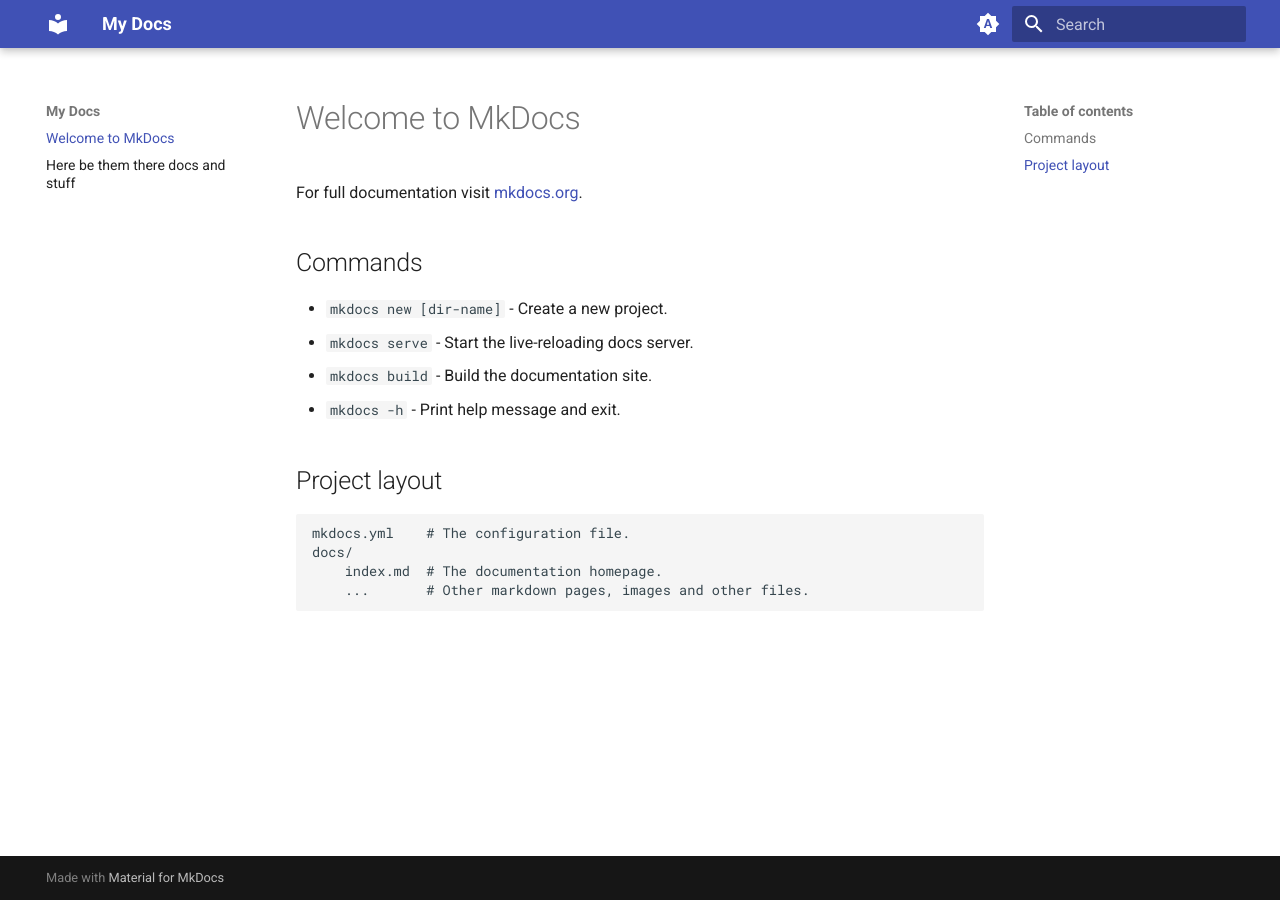
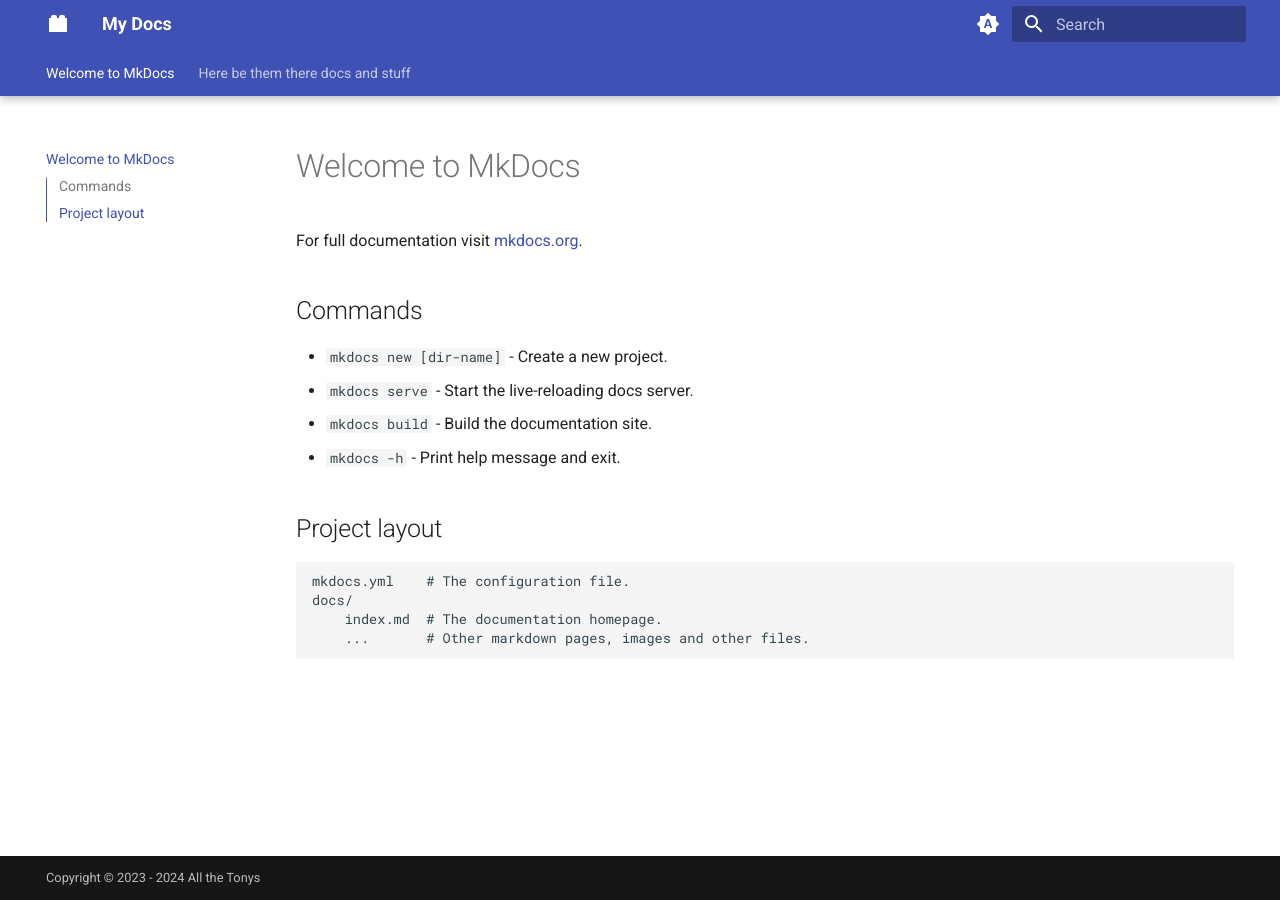
Before and after one commit to RaneyDazed/page-testerino, an MkDocs documentation site: the page built from docs/index.md, in a window 1280 px wide. Built offline with MkDocs 1.6.1 and Material for MkDocs 9.7.7, drawn with Linux system fonts in a browser that asks for light colours.

Commit message:
feat: Add logo to material theme

```diff
--- a/mkdocs.yml
+++ b/mkdocs.yml
@@ -1,6 +1,8 @@
 site_name: My Docs
 theme:
   name: material
+  icon:
+    logo: material/toy-brick
   palette:
 
     # Palette toggle for automatic mode
@@ -22,3 +24,31 @@
       toggle:
         icon: material/brightness-4
         name: Switch to system preference
+
+  language: en
+
+  features:
+#     - navigation.instant
+    - navigation.tracking
+    - navigation.tabs
+    - navigation.tabs.sticky
+    - navigation.sections
+    - navigation.path
+    - toc.follow
+    - toc.integrate
+    - navigation.top
+    - search.suggest
+    - search.highlight
+    - search.share
+
+markdown_extensions:
+  - toc:
+      permalink: true
+
+plugins:
+  - search
+
+copyright: Copyright &copy; 2023 - 2024 All the Tonys
+
+extra:
+  generator: false
```
